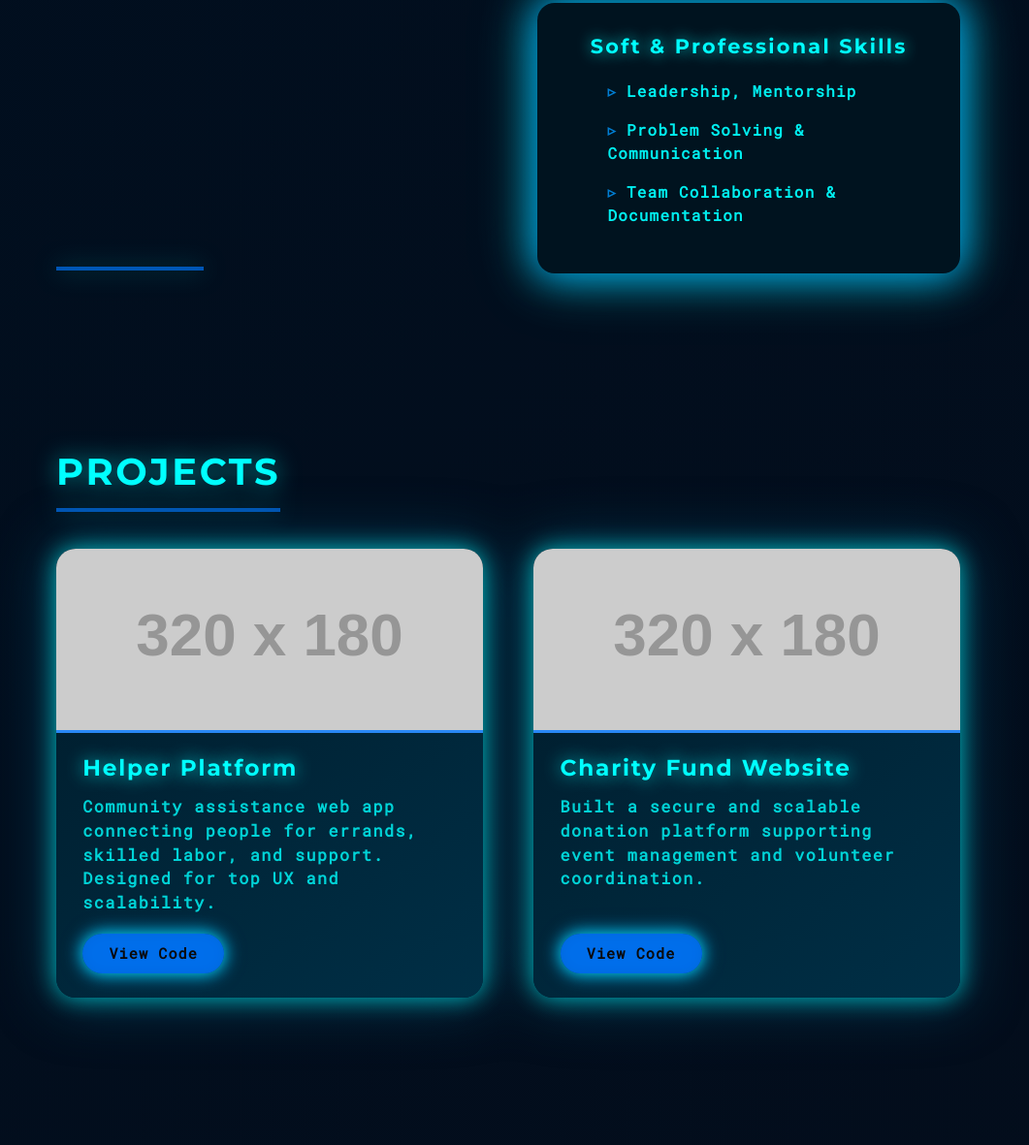
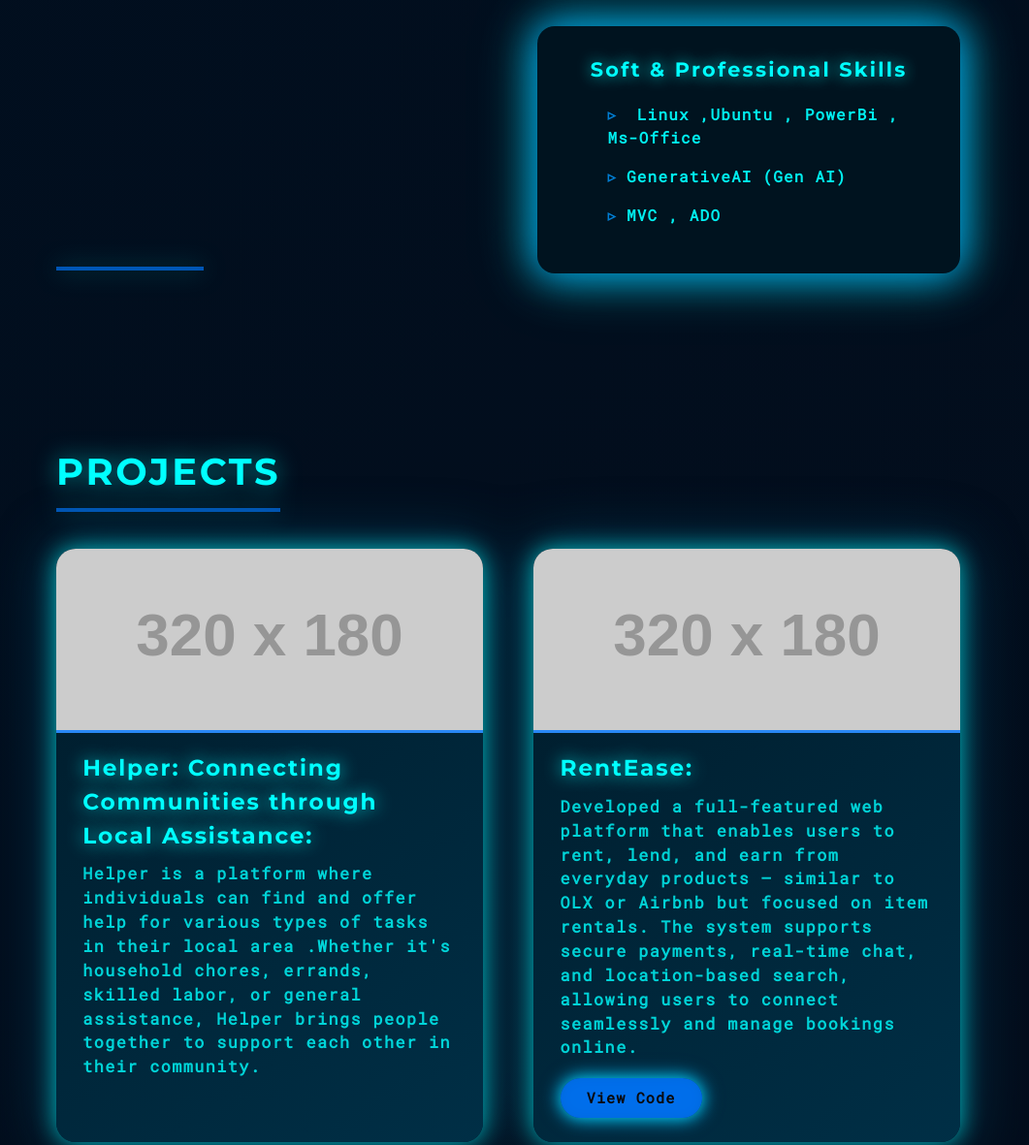
Before and after one commit to Parsun97/ResumeNew, a plain HTML site: page index.html in a window 1280 px wide. Shown: the part 2068-3249 px from the top of the page at 97% size, without its empty margins (116-1177 px from the left). Drawn offline with Linux system fonts and the light colour scheme; placeholder pictures from the web are drawn by us.

Commit message:
Update index.html

```diff
--- a/index.html
+++ b/index.html
@@ -773,7 +773,7 @@
     <div id="skills" role="list" aria-label="Skills list">
       <article class="skill-card" tabindex="0" role="listitem" aria-labelledby="progSkill"><h3 id="progSkill">Programming & Frameworks</h3>
         <ul>
-          <li>JavaScript & ES6+</li>
+          <li> Python , JavaScript , C# , DotNet , Jquerry</li>
           <li>React, Next.js, Node.js</li>
           <li>ASP.NET MVC, jQuery, Bootstrap</li>
           <li>Python, C, Clojure, HTML5, CSS3</li>
@@ -781,16 +781,16 @@
       </article>
       <article class="skill-card" tabindex="0" role="listitem" aria-labelledby="dbSkill"><h3 id="dbSkill">Databases & Tools</h3>
         <ul>
-          <li>SQL, ADO.NET, MongoDB</li>
-          <li>Power BI, MS Office Suite</li>
+          <li>SQL , SQL-Server  , SuperBase  </li>
+          <li>MongoDB, Django</li>
           <li>Ubuntu, Kali Linux, Windows OS</li>
         </ul>
       </article>
       <article class="skill-card" tabindex="0" role="listitem" aria-labelledby="softSkill"><h3 id="softSkill">Soft & Professional Skills</h3>
         <ul>
-          <li>Leadership, Mentorship</li>
-          <li>Problem Solving & Communication</li>
-          <li>Team Collaboration & Documentation</li>
+          <li> Linux ,Ubuntu , PowerBi , Ms-Office</li>
+          <li>GenerativeAI (Gen AI)  </li>
+          <li>MVC , ADO</li>
         </ul>
       </article>
     </div>
@@ -802,17 +802,21 @@
       <article class="project-card" tabindex="0" role="listitem" aria-label="Helper Platform project">
         <div class="project-image" style="background-image: url('https://via.placeholder.com/320x180?text=Helper+Platform');" role="img" aria-label="Helper Platform screenshot"></div>
         <div class="project-content">
-          <h3>Helper Platform</h3>
-          <p>Community assistance web app connecting people for errands, skilled labor, and support. Designed for top UX and scalability.</p>
-          <a href="https://github.com/Parsun97" target="_blank" rel="noopener noreferrer" aria-label="Helper Platform GitHub repository link">View Code</a>
+          <h3> Helper: Connecting Communities through Local Assistance:</h3>
+          <p> Helper is a platform where individuals can find and offer help for various types of tasks in their local area
+             .Whether it's household chores, errands, skilled labor, or general assistance, Helper brings people together
+               to support each other in their community.</p>
+
         </div>
       </article>
       <article class="project-card" tabindex="0" role="listitem" aria-label="Charity Fund Website project">
         <div class="project-image" style="background-image: url('https://via.placeholder.com/320x180?text=Charity+Fund+Website');" role="img" aria-label="Charity Fund Website screenshot"></div>
         <div class="project-content">
-          <h3>Charity Fund Website</h3>
-          <p>Built a secure and scalable donation platform supporting event management and volunteer coordination.</p>
-          <a href="https://github.com/Parsun97" target="_blank" rel="noopener noreferrer" aria-label="Charity Fund Website GitHub repository link">View Code</a>
+          <h3> RentEase:</h3>
+          <p>Developed a full-featured web platform that enables users to rent, lend, and earn from everyday products —
+             similar to OLX or Airbnb but focused on item rentals. The system supports secure payments, real-time chat,
+             and location-based search, allowing users to connect seamlessly and manage bookings online.</p>
+          <a href="https://github.com/Parsun97/RentEase" target="_blank" rel="noopener noreferrer" aria-label="Charity Fund Website GitHub repository link">View Code</a>
         </div>
       </article>
     </div>
```
